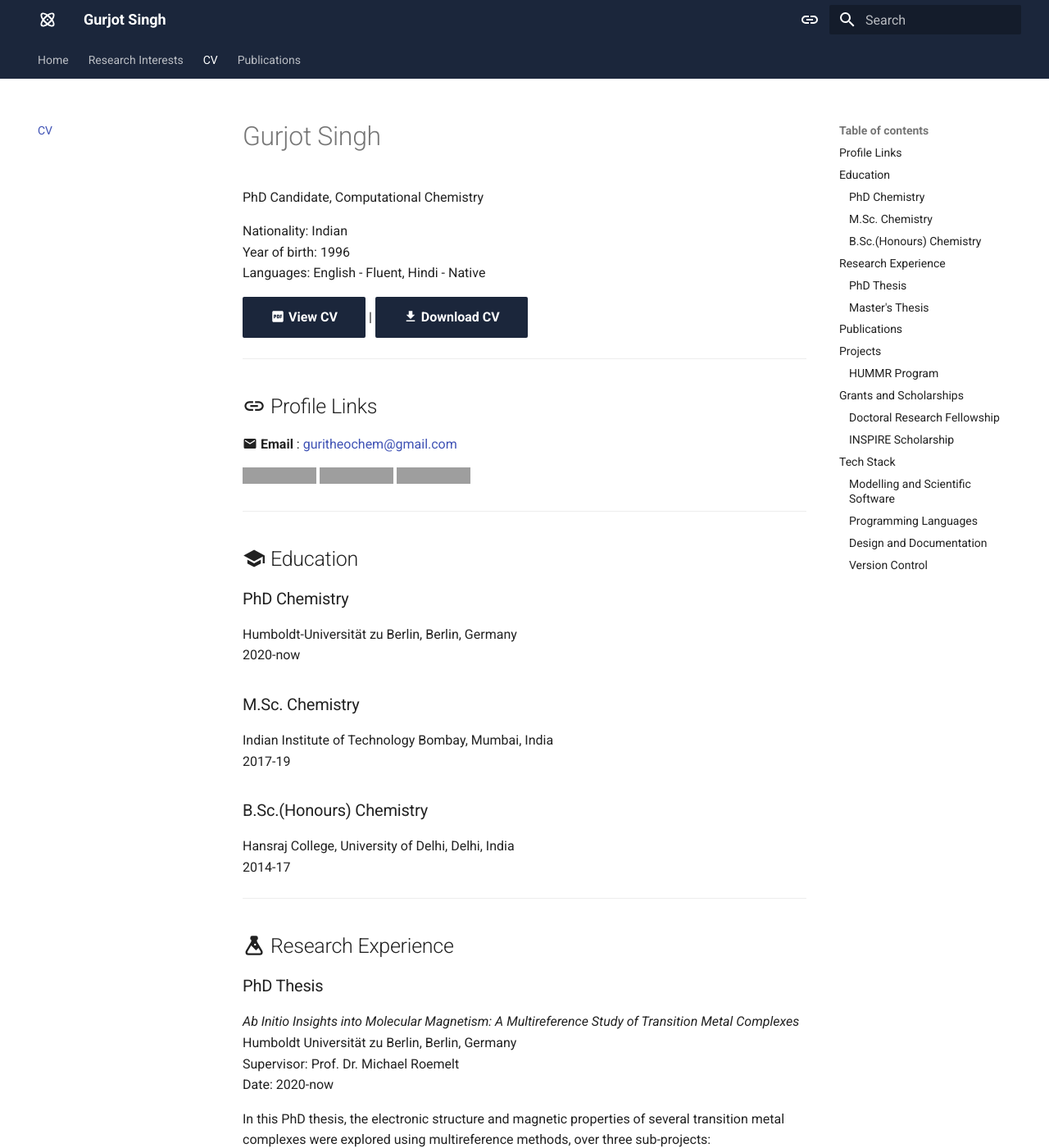
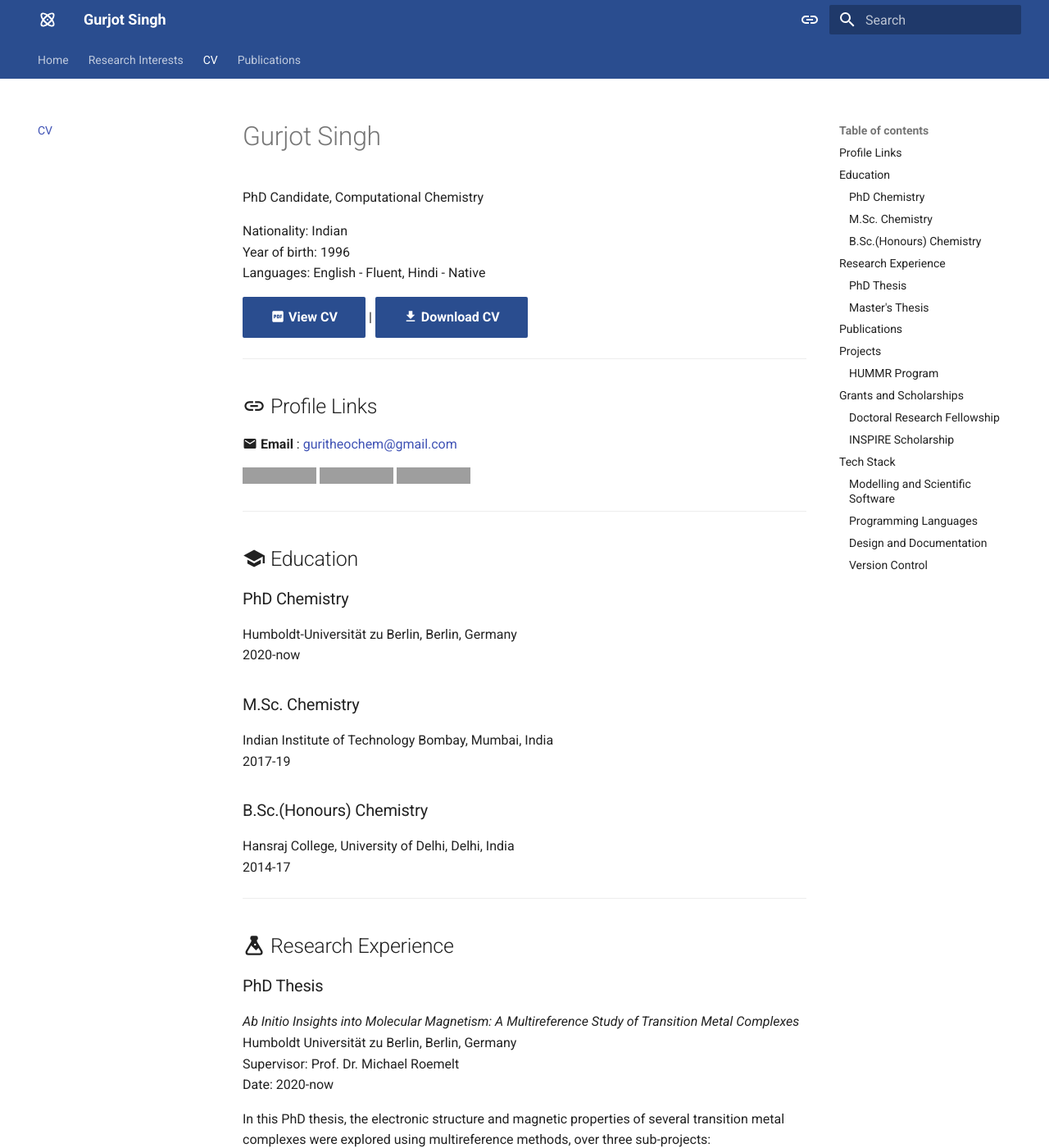
Before and after one commit to GuriTheoChem/GuriTheoChem.github.io, an MkDocs documentation site: the page built from docs/cv/cv.md, in a window 1280 px wide and 1400 px high. Shown: the whole window at 82% size. Built offline with MkDocs 1.6.1 and Material for MkDocs 9.7.7, drawn with Linux system fonts in a browser that asks for light colours; grey boxes are pictures that could not be loaded.

Commit message:
modified home page

```diff
--- a/docs/stylesheets/extra.css
+++ b/docs/stylesheets/extra.css
@@ -19,21 +19,35 @@
 }
 /* Light theme color */
 :root {
-    --md-primary-fg-color: #1b263b;
+    --md-primary-fg-color: #2A4D8F;
 }
 
 /* Link color */
 :root>* {
     --md-typeset-a-color: #3f52b5;
 }
-/* Center homepage content in admonition */
+
 .md-typeset .admonition.note {
     text-align: center;
+        /* keep content centered */
     max-width: 800px;
     margin: 2rem auto;
     font-size: 1rem;
-    /* slightly bigger base text */
     line-height: 1.6;
+/* Remove admonition styling */
+    border: none;
+    /* remove border line */
+    background: transparent;
+    /* remove background color */
+    padding: 0;
+    /* remove extra padding */
+    box-shadow: none;
+    /* remove shadow if any */
+}
+
+/* Hide the little “note” label */
+.md-typeset .admonition.note .admonition-title {
+    display: none;
 }
 
 /* Make the main heading (name) bigger */
@@ -64,6 +78,6 @@
 /* Optional spacing for buttons/links */
 .md-typeset .admonition.note a.md-button {
     margin: 0.3rem;
-    font-size: 1.1rem;
+    font-size: 1rem;
     /* slightly larger buttons */
 }
--- a/mkdocs.yml
+++ b/mkdocs.yml
@@ -15,6 +15,7 @@
 # Configuration
 theme:
   name: material
+  custom_dir: overrides
   features:
     - announce.dismiss
     # - content.action.edit
@@ -130,7 +131,7 @@
   - footnotes
   - md_in_html
   - toc:
-      permalink: true
+      permalink: false
   - pymdownx.arithmatex:
       generic: true
   - pymdownx.betterem:
--- /dev/null
+++ b/overrides/index.html
@@ -0,0 +1,31 @@
+{% extends "base.html" %}
+
+{% block content %}
+<div class="home-hero" style="text-align:center; max-width:800px; margin: 0rem auto;">
+
+
+    <!-- Name -->
+    <p style="font-size:3rem; margin-bottom:0.5rem;">Gurjot Singh</p>
+
+    <!-- Profile Image -->
+    <img src="profile_pic.jpg" alt="Gurjot Singh"
+        style="width:300px; border-radius:12px; box-shadow:0 4px 12px rgba(0,0,0,0.25); margin-bottom:1rem;">
+
+    <!-- Welcome -->
+    <p style="font-size:1.2rem; margin-bottom:1rem;">Welcome to my personal website.</p>
+
+    <!-- Bio -->
+    <p style="font-size:1rem; line-height:1.6; margin-bottom:1.5rem;">
+        I am a PhD candidate at Humboldt-Universität zu Berlin. My research area is theoretical and computational chemistry.
+        My current work focuses on studying transition metal complexes using <em>multireference methods</em>.
+    </p>
+
+    <!-- Material Buttons -->
+    <div class="md-button-group" style="margin-top:1rem;">
+        <a href="cv/cv" class="md-button md-button--primary"> View CV</a>
+        <a href="research_interests/research_interests" class="md-button md-button--primary"> Research Interests</a>
+        <a href="publications/publications" class="md-button md-button--primary"> Publications</a>
+    </div>
+
+</div>
+{% endblock %}
```
Also changed, not shown: docs/index.md (+4 -12 lines), 3 other files.
